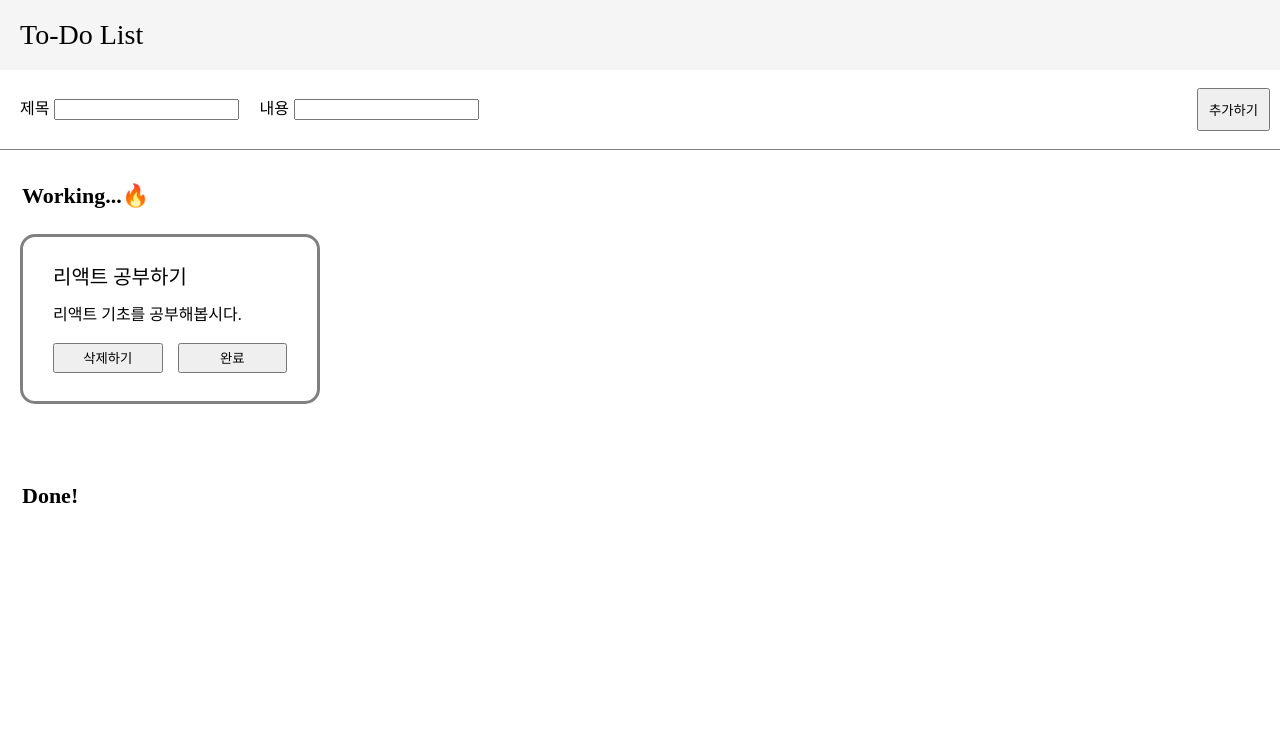
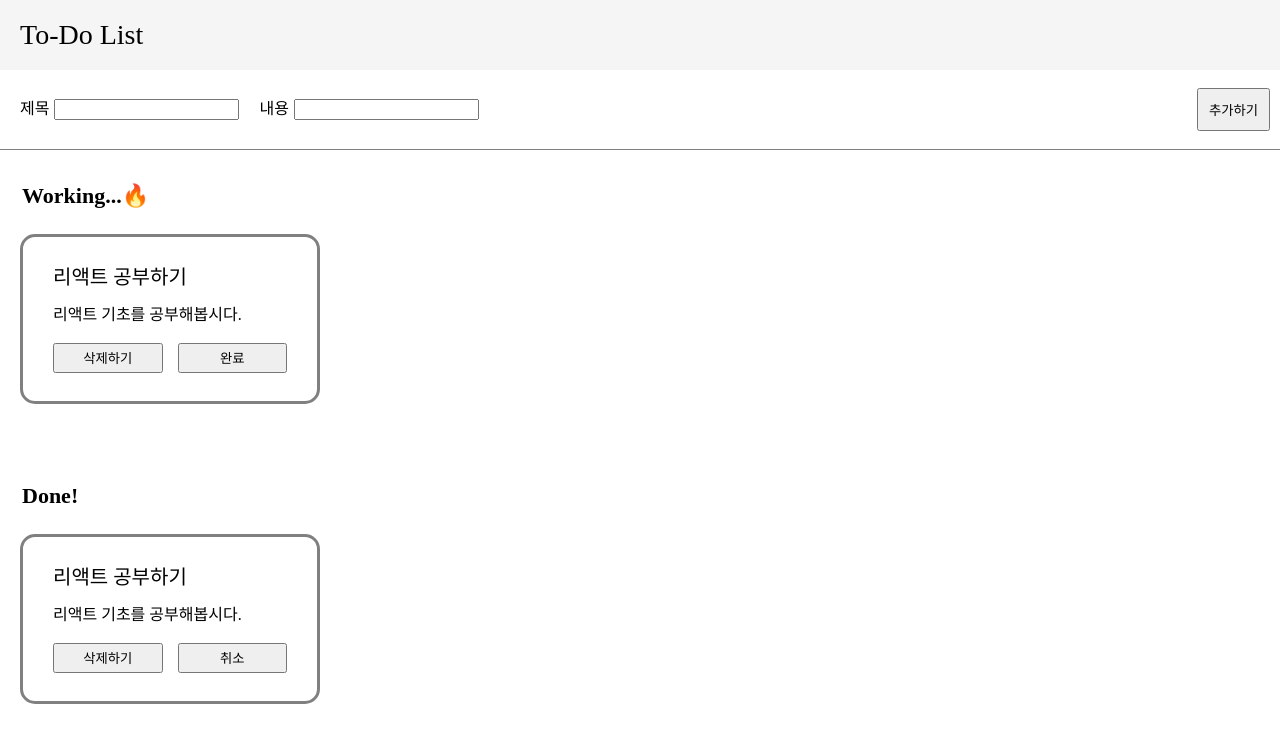
Before and after one commit to ketchup0211/TypeScript-ToDoList, a React (Vite) app: page / in a window 1280 px wide. Shown: the top 742 px of the page. Built offline with nearby package versions, Linux system fonts and the light colour scheme; data requests are answered from the project's data file.

Commit message:
[ADD] Delete Todo funciton add

```diff
--- a/db.json
+++ b/db.json
@@ -5,6 +5,12 @@
       "contents" : "리액트 기초를 공부해봅시다.",
       "isDone": false,
       "id" : 0
+    },
+    {
+      "title": "리액트 공부하기",
+      "contents" : "리액트 기초를 공부해봅시다.",
+      "isDone": true,
+      "id" : 1
     }
   ]
 }
--- a/src/apis/APIs.ts
+++ b/src/apis/APIs.ts
@@ -6,19 +6,19 @@ const todosAPI = axios.create({
   baseURL:BASE_URL,
 })
 
-export const getTodos = async() : Promise<Todo[]> =>{
+export const getTodos_DB = async() : Promise<Todo[]> =>{
   const res = await todosAPI.get("/todos");
   return res.data;
 }
 
-export const addTodo = async(newTodo : Todo):Promise<void>=>{
+export const addTodo_DB = async(newTodo : Todo):Promise<void>=>{
   await todosAPI.post(`/todos/${newTodo.id}`, newTodo);
 }
 
-export const updateTodo = async(updatedTodo : Todo):Promise<void>=>{
+export const updateTodo_DB = async(updatedTodo : Todo):Promise<void>=>{
   await todosAPI.patch(`/todos/${updatedTodo.id}`, updatedTodo);
 }
 
-export const deleteTodo = async(id : number):Promise<void>=>{
+export const deleteTodo_DB = async(id : number):Promise<void>=>{
   await todosAPI.post(`/todos/${id}`);
 }
--- a/src/components/units/home/List.tsx
+++ b/src/components/units/home/List.tsx
@@ -1,7 +1,7 @@
 import styles from './List.module.css'
 import { ListProps } from '../../../shared/types';
 
-function List({title, list}:ListProps){
+function List({title, list, handleTodoDelete}:ListProps){
   return (
     <div className={styles.list_container}>
       <h3 className={styles.category}>{title}</h3>
@@ -12,8 +12,8 @@ function List({title, list}:ListProps){
               <p className={styles.todo_title}>{todo.title}</p>
               <p className={styles.todo_contents}>{todo.contents}</p>
               <div className={styles.button_container}>
-                <button>삭제하기</button>
-                <button>완료</button>
+                <button onClick={()=>handleTodoDelete(todo)}>삭제하기</button>
+                <button>{todo.isDone ? '취소' : '완료'}</button>
               </div>
             </div>
           </div>
--- a/src/components/units/home/TodoMain.tsx
+++ b/src/components/units/home/TodoMain.tsx
@@ -1,8 +1,8 @@
 import { useEffect } from "react";
 import Form from "./Form";
 import List from "./List";
-import { getTodos } from "../../../apis/APIs";
-import { setTodoList } from "../../../redux/modules/todoSlice";
+import { deleteTodo_DB, getTodos_DB } from "../../../apis/APIs";
+import { deleteTodo, setTodoList } from "../../../redux/modules/todoSlice";
 import { Todo } from "../../../shared/types";
 import { useAppDispatch, useAppSelector } from "../../../util/hooks";
 const WORKING_LIST = "Working...🔥";
@@ -11,11 +11,17 @@ const DONE_LIST = "Done!"
 function TodoMain(){
   const dispatch = useAppDispatch();
   const todoList :Todo[] = useAppSelector((state)=>state.todoList);
+  const workingList:Todo[] = todoList.filter((todo)=>todo.isDone===false);
+  const doneList:Todo[] = todoList.filter((todo)=>todo.isDone===true);
 
+  const handleTodoDelete = async(todo:Todo) =>{
+    await deleteTodo_DB(todo.id);
+    dispatch(deleteTodo(todo))
+  }
   useEffect(()=>{
     const fetchTodoList = async() =>{
       try{
-        const todoList = await getTodos();
+        const todoList = await getTodos_DB();
         dispatch(setTodoList(todoList));
       } catch(error){
         console.error(error)
@@ -24,15 +30,11 @@ function TodoMain(){
     fetchTodoList();
   },[])
 
-  const workingList:Todo[] = todoList.filter((todo)=>todo.isDone===false);
-
-  const doneList:Todo[] = todoList.filter((todo)=>{todo.isDone===true});
-
   return(
     <div>
       <Form/>
-      <List title= {WORKING_LIST} list = {workingList}/>
-      <List title={DONE_LIST} list = {doneList}/>
+      <List title= {WORKING_LIST} list = {workingList} handleTodoDelete={handleTodoDelete}/>
+      <List title={DONE_LIST} list = {doneList} handleTodoDelete={handleTodoDelete}/>
     </div>
   )
 }
--- a/src/shared/types.ts
+++ b/src/shared/types.ts
@@ -10,6 +10,7 @@ export type Todo = {
 export type ListProps = {
   title: string;
   list : Todo[];
+  handleTodoDelete : (todo:Todo)=>void;
 }
 
 export type RootState = ReturnType<typeof store.getState>
```
